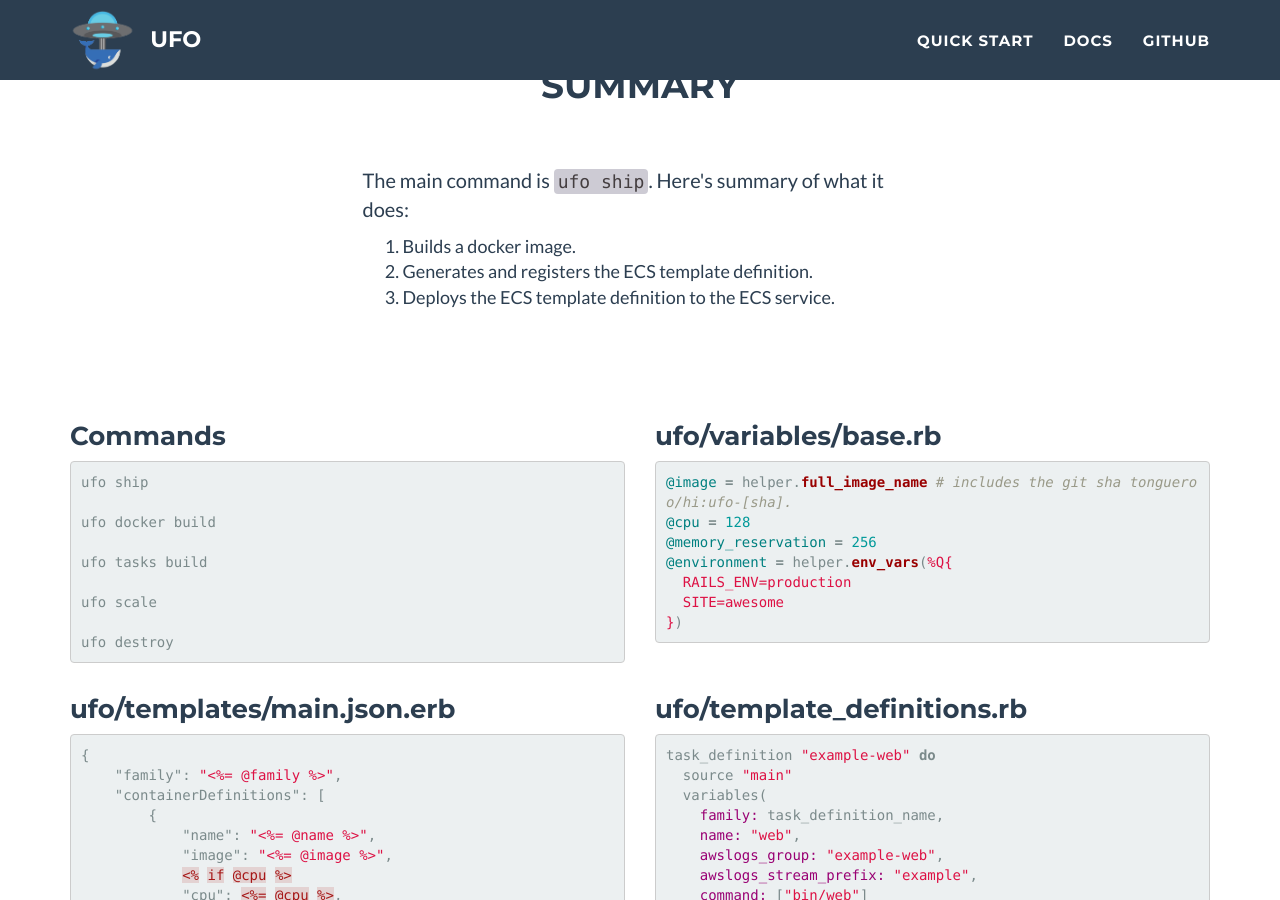
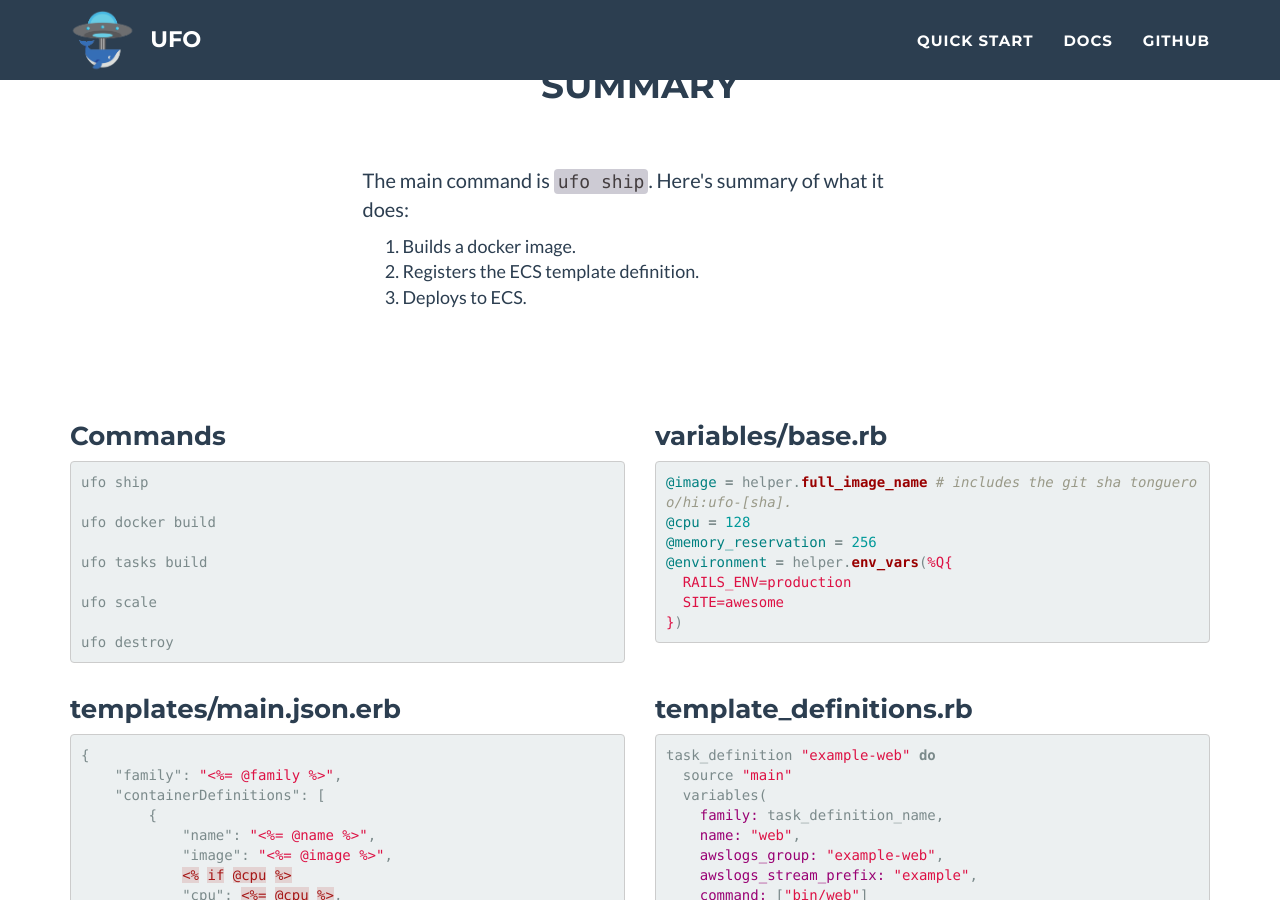
Before and after one commit to boltops-tools/ufo, a Jekyll site: the page built from docs/index.html, in a window 1280 px wide and 900 px high, scrolled down 1103 px. Built offline with Jekyll 4.4.1, drawn with Linux system fonts in a browser that asks for light colours.

Commit message:
update docs

```diff
--- a/docs/_includes/commands.html
+++ b/docs/_includes/commands.html
@@ -19,7 +19,7 @@ ufo destroy
                     </div>
                 </div>
                 <div class="col-lg-6">
-                    <h3>ufo/variables/base.rb</h3>
+                    <h3>variables/base.rb</h3>
                     <div class="commands">
 {% highlight ruby %}
 @image = helper.full_image_name # includes the git sha tongueroo/hi:ufo-[sha].
@@ -35,7 +35,7 @@ ufo destroy
             </div>
             <div class="row">
                 <div class="col-lg-6">
-                    <h3>ufo/templates/main.json.erb</h3>
+                    <h3>templates/main.json.erb</h3>
                     <div class="commands">
 {% highlight json %}
 {
@@ -59,7 +59,7 @@ ufo destroy
                     </div>
                 </div>
                 <div class="col-lg-6">
-                    <h3>ufo/template_definitions.rb</h3>
+                    <h3>template_definitions.rb</h3>
                     <div class="commands">
 {% highlight ruby %}
 task_definition "example-web" do
--- a/docs/_includes/summary.html
+++ b/docs/_includes/summary.html
@@ -12,8 +12,8 @@
 
               <ol class="landing-summary">
                 <li>Builds a docker image.</li>
-                <li>Generates and registers the ECS template definition.</li>
-                <li>Deploys the ECS template definition to the ECS service.</li>
+                <li>Registers the ECS template definition.</li>
+                <li>Deploys to ECS.</li>
               </ol>
             </div>
         </div>
```
